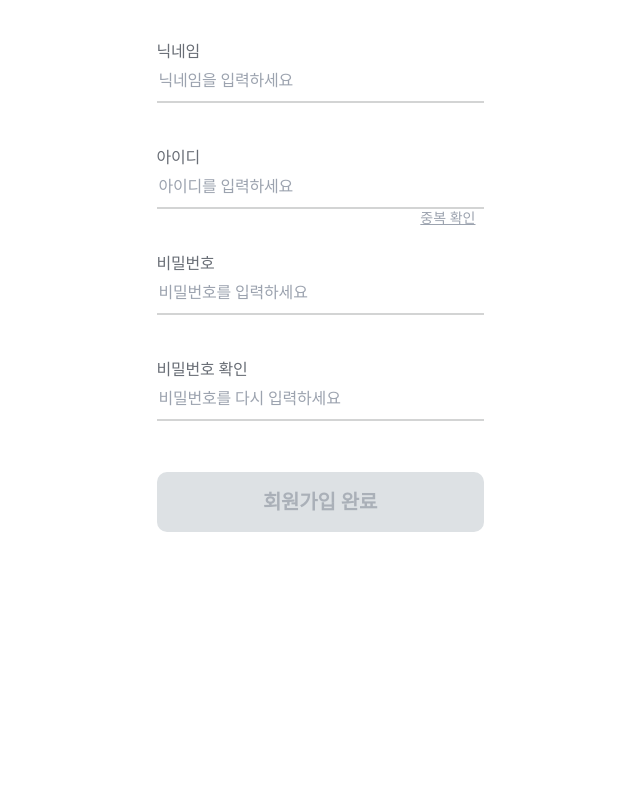
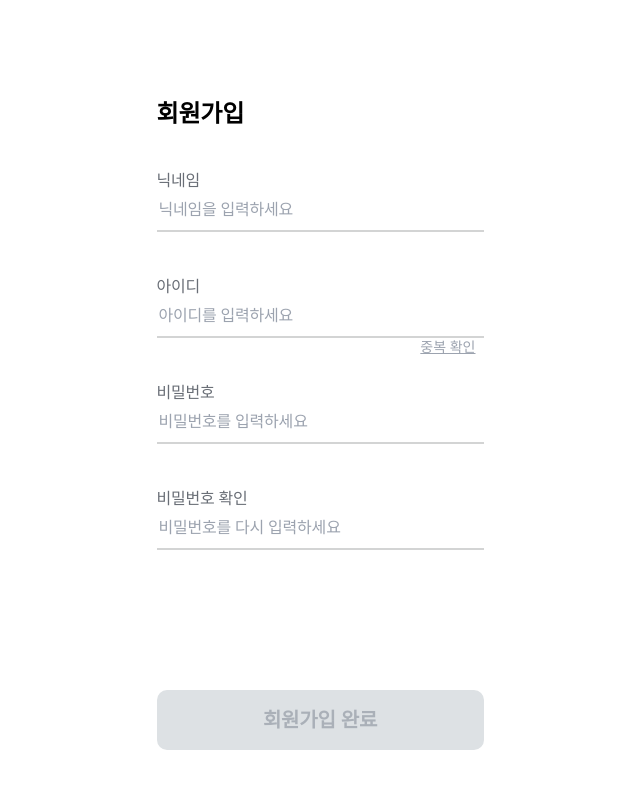
Before and after one commit to JGStudy/MoneyDefenseJGS, a Vue app in the folder MoneyDefenseJGS/: page /signup in a window 1280 px wide. Shown: the top 788 px of the page, without its empty margins (320-960 px from the left). Built offline with nearby package versions, Linux system fonts and the light colour scheme; what v-calendar would draw is missing.

Commit message:
Design: SingupPage.vue UI 수정 - 회원가입 완료 버튼 하단 고정 - 회원가입 타이틀 삽입

```diff
--- a/MoneyDefenseJGS/src/pages/signup/SignupPage.vue
+++ b/MoneyDefenseJGS/src/pages/signup/SignupPage.vue
@@ -1,5 +1,7 @@
 <template>
-  <div class="flex flex-col items-center px-6 py-10 font-sans">
+  <div class="mx-6 pt-24 pt-mx-1 font-sans relative h-screen">
+    <!-- <p class="text-body01 mb-2">💰지갑을 지켜라!</p> -->
+    <p class="font-bold text-title02 mb-10">회원가입</p>
     <!-- 회원 정보 입력 영역 -->
     <SignupForm @update:formValid="onFormValidUpdate" @update:formValues="onFormValuesUpdate" />
 
@@ -7,6 +9,7 @@
     <SignupButton
       label="회원가입 완료"
       :disabled="!isFormValid"
+      customClass="absolute bottom-[50px]"
       class="mt-6"
       @click="handleSignup"
     />
```
